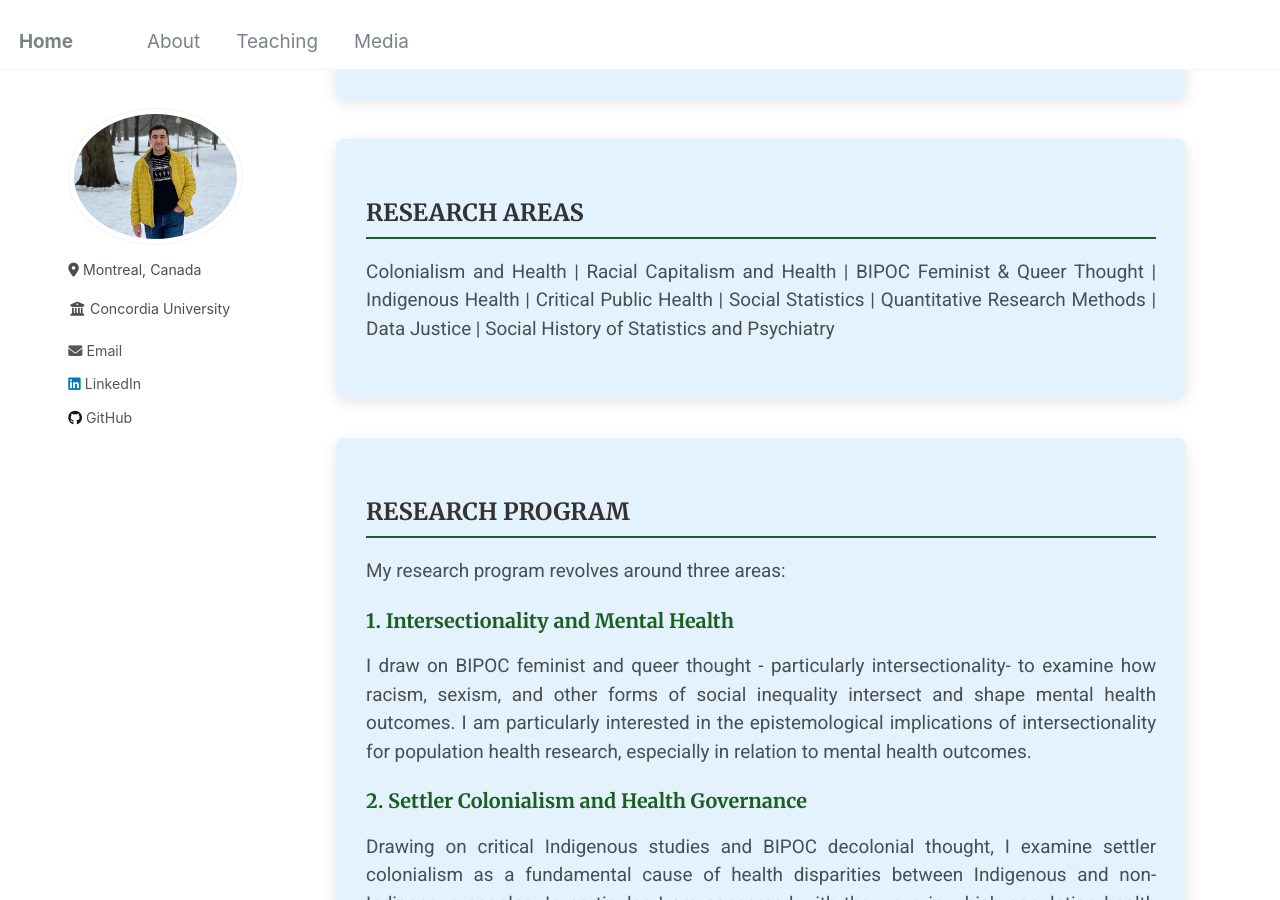
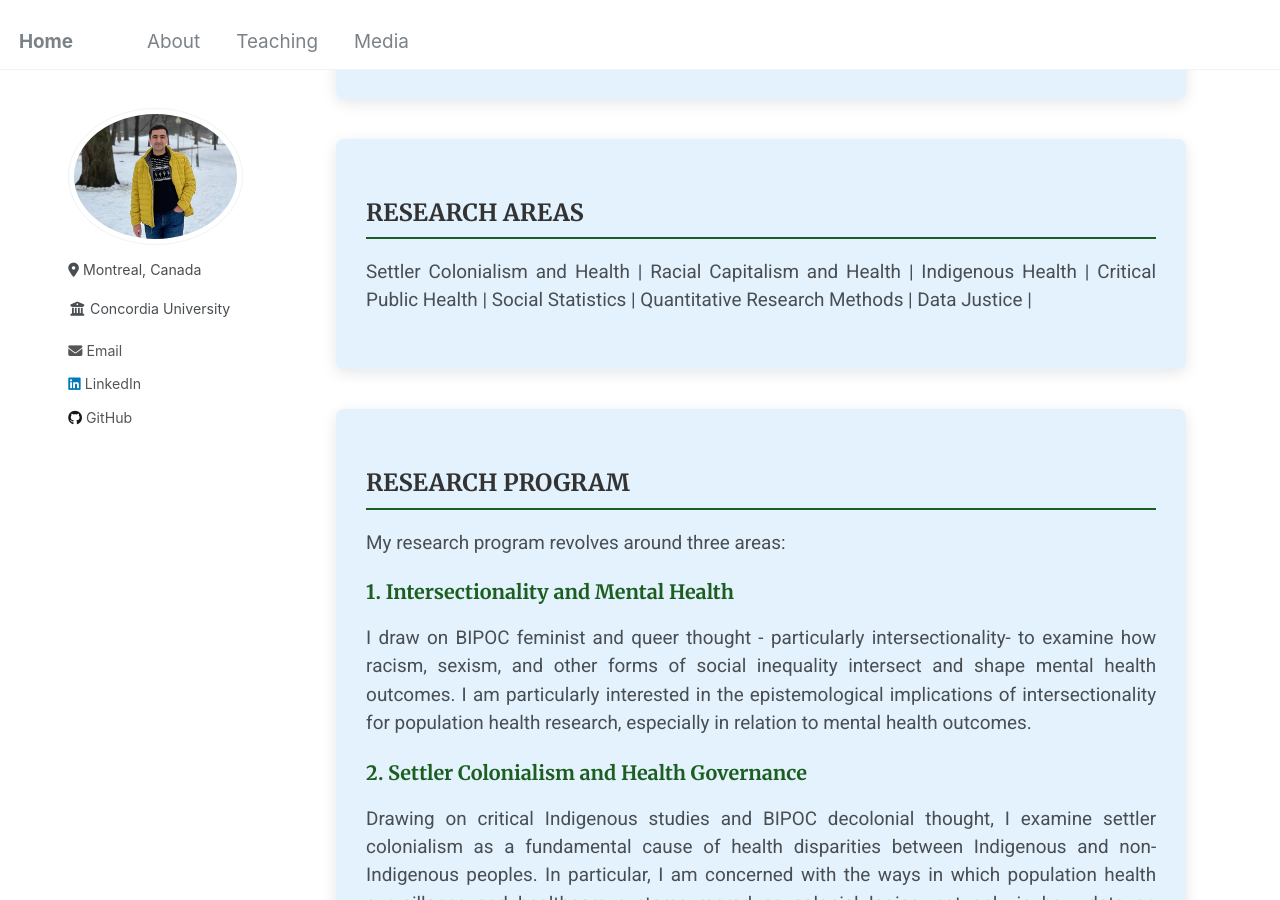
Before and after one commit to Mohsnmonji/mohsnmonji.github.io, a Jekyll site: the page built from about-me.md, in a window 1280 px wide and 900 px high, scrolled down 478 px. Built offline with Jekyll 4.4.1, drawn with Linux system fonts in a browser that asks for light colours.

Commit message:
Update about-me.md

```diff
--- a/about-me.md
+++ b/about-me.md
@@ -68,7 +68,7 @@ author_profile: true
 <div class="about-card">
   <h2>RESEARCH AREAS</h2>
   <p>
-    Colonialism and Health | Racial Capitalism and Health | BIPOC Feminist & Queer Thought | Indigenous Health | Critical Public Health | Social Statistics | Quantitative Research Methods | Data Justice | Social History of Statistics and Psychiatry
+    Settler Colonialism and Health | Racial Capitalism and Health | Indigenous Health | Critical Public Health | Social Statistics | Quantitative Research Methods | Data Justice |
   </p>
 </div>
 
```
